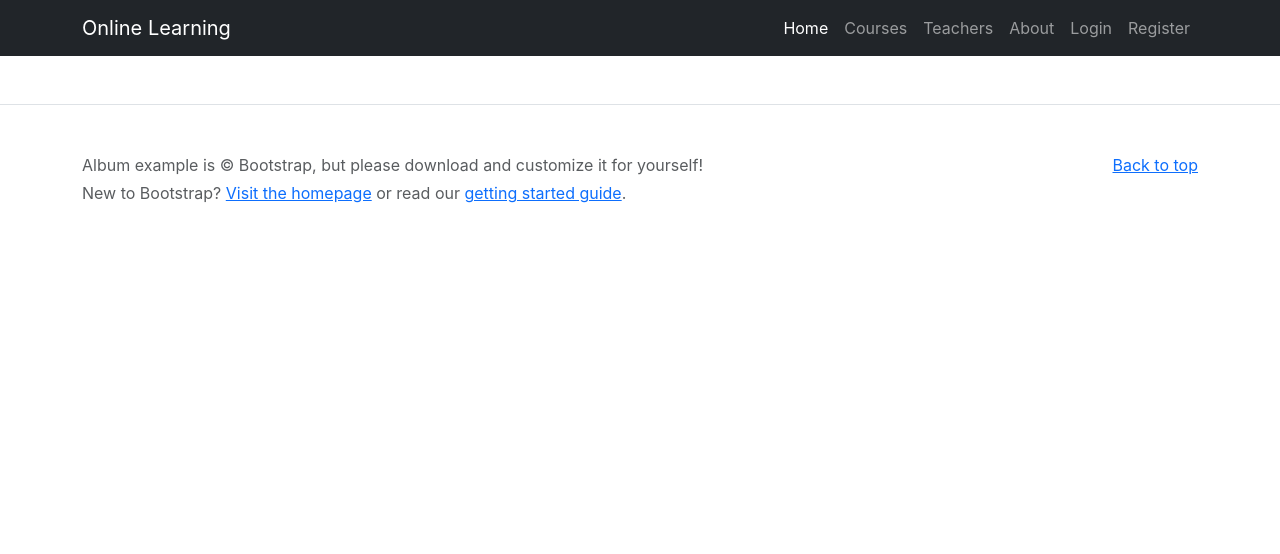
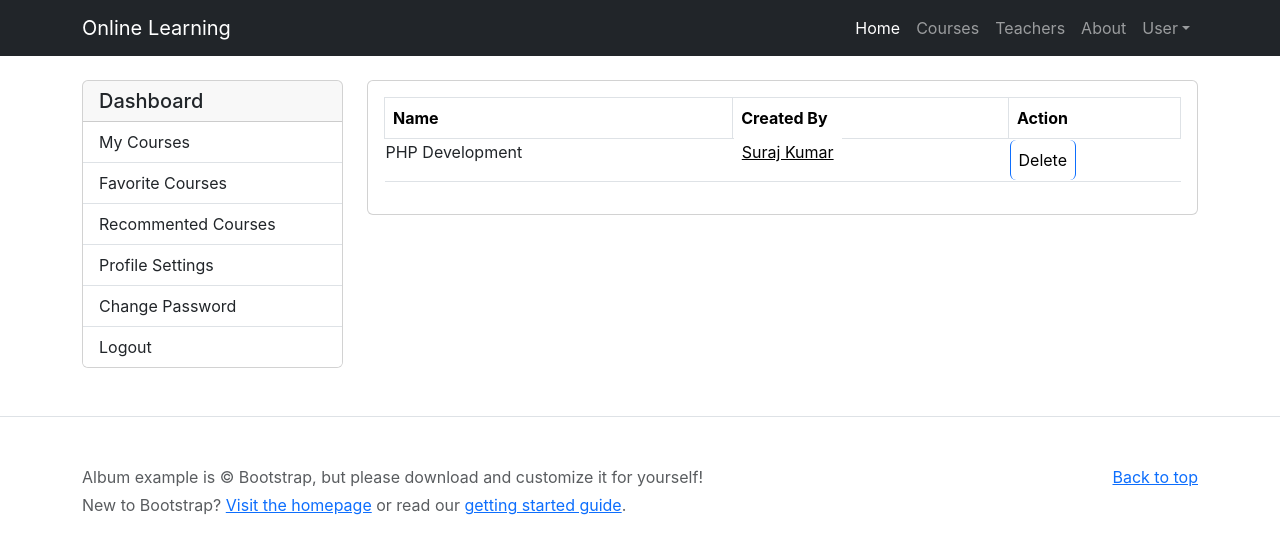
Before and after one commit to adilyb/learning-management-system, a React (Create React App) app in the folder lms_frontend/: page /dashboard in a window 1280 px wide. Shown: the top 554 px of the page. Built offline with nearby package versions, Linux system fonts and the light colour scheme.

Commit message:
user dashboard layout with reactjs

```diff
--- /dev/null
+++ b/lms_frontend/src/componets/Dashboard.js
@@ -0,0 +1,53 @@
+import { Link } from "react-router-dom";
+
+function Dashboard() {
+    return (
+        <div className="container mt-4">
+            <div className="row">
+                <aside className="col-md-3">
+                    <div className="card">
+                        <h5 className="card-header">Dashboard</h5>
+                        <div className="list-group list-group-flush">
+
+                            <Link to="/" class="list-group-item list-group-item-action">My Courses</Link>
+                            <Link to="/" class="list-group-item list-group-item-action">Favorite Courses</Link>
+                            <Link to="/" class="list-group-item list-group-item-action">Recommented Courses</Link>
+                            <Link to="/" class="list-group-item list-group-item-action">Profile Settings</Link>
+                            <Link to="/" class="list-group-item list-group-item-action">Change Password</Link>
+                            <Link to="/" class="list-group-item list-group-item-action">Logout</Link>
+
+                        </div>
+                    </div>
+                </aside>
+                <section className="col-md-9">
+                    <div className="card">
+                        <div className="card-body">
+                            <table className="table table-bordered">
+                                <thead>
+                                    <tr>
+                                        <th>Name</th>
+                                        <th>Created By</th>
+                                        <th>Action</th>
+                                    </tr>
+                                </thead>
+                                <tbody >
+                                    <td>PHP Development</td>
+                                    <td><Link to="/">Suraj Kumar</Link></td>
+                                    <td>
+                                        <button className="btn btn-primary">Delete</button>
+                                    </td>
+
+                                </tbody>
+
+                            </table>
+                        </div>
+
+                    </div>
+                </section>
+            </div>
+
+        </div>
+    );
+}
+
+export default Dashboard;
--- a/lms_frontend/src/componets/Header.js
+++ b/lms_frontend/src/componets/Header.js
@@ -13,10 +13,21 @@
             <a className="nav-link" href="#">Courses</a>
             <a className="nav-link" href="#">Teachers</a>
             <Link className="nav-link" to="/about">About</Link>
-        <Link className="nav-link" to="/login">Login</Link>
-        <Link className="nav-link" to="/register">Register</Link>
+
+            <div class="dropdown">
+              <a class="nav-link dropdown-toggle " href="#" role="button" data-bs-toggle="dropdown" aria-expanded="false">
+                User
+              </a>
+              <ul class="dropdown-menu">
+                <li><Link className="dropdown-item" to="/login">Login</Link></li>
+                <li><Link className="dropdown-item" to="/register">Register</Link></li>
+                <li><hr className="dropdown-divider" /></li>
+                <li><Link className="dropdown-item" to="/dashboard">Dashboard</Link></li>
+                <li><Link className="dropdown-item" to="/register">Logout</Link></li>
 
 
+              </ul>
+            </div>
 
           </div>
         </div>
--- a/lms_frontend/src/componets/Main.js
+++ b/lms_frontend/src/componets/Main.js
@@ -5,6 +5,7 @@
 import CourseDetail from './CourseDetail.js';
 import Login from './Login.js'
 import Register from './Register.js'
+import Dashboard from './Dashboard.js'
 
 import {Routes as Switch, Route} from 'react-router-dom';
 
@@ -18,6 +19,8 @@
         <Route path="/detail/:course_id" element={<CourseDetail />} />
         <Route path="/login" element={<Login />} />
         <Route path="/register" element={<Register />} />
+        <Route path="/dashboard" element={<Dashboard />} />
+
 
       </Switch>
       <Footer />
```
Lines whose indentation alone changed are shown as unchanged.
